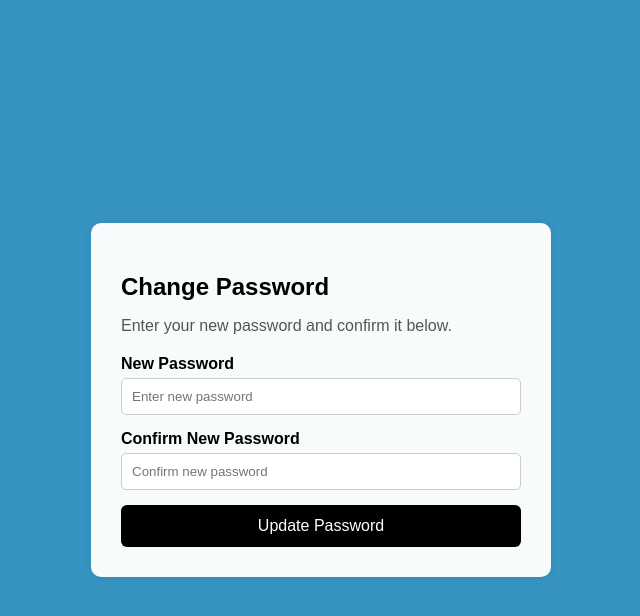
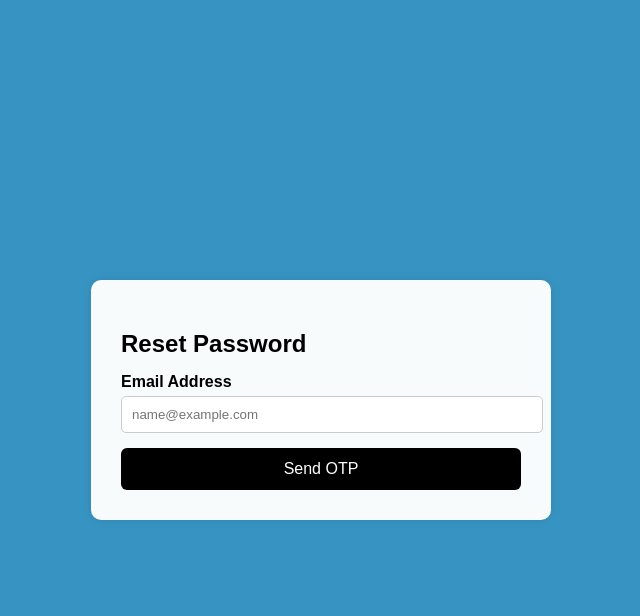
Before and after one commit to Devendra470/Alumni_Portal, a Django app: page /password_reset in a window 1280 px wide. Shown: the top 616 px of the page, without its empty margins (319-959 px from the left). Run offline with Django 5.2, Linux system fonts and the light colour scheme.

Commit message:
Added Password Reset Page

```diff
--- a/alumni/admin.py
+++ b/alumni/admin.py
@@ -1,6 +1,7 @@
 from django.contrib import admin
-from .models import User,Events,ProposedEvents
+from .models import User,Events,ProposedEvents,Blog
 # Register your models here.
 admin.site.register(User)
 admin.site.register(Events)
 admin.site.register(ProposedEvents)
+admin.site.register(Blog)
--- a/alumni/templates/alumni/joinnetwork.html
+++ b/alumni/templates/alumni/joinnetwork.html
@@ -17,8 +17,8 @@
 
     <div class="form-container">
       <div style="background-color: rgb(226, 25, 25); text-align: center; border-radius: 50px 50px ; color: white;">
-        {% if flag %}
-          <div class="alert alert-failure">Email ID already exists</div>
+        {% if error %}
+          <div class="error">{{ error }}</div>
         {% endif %}
       </div>
       <h1>Create an Account</h1>
--- a/alumni/templates/alumni/otp_verification.html
+++ b/alumni/templates/alumni/otp_verification.html
@@ -11,7 +11,7 @@
     <div class="form-container">
       <div style="background-color: rgb(226, 25, 25); text-align: center; border-radius: 50px 50px ; color: white;"></div>
       {% if Invalid_Otp %}
-        <div style="text-align: center; background-color: lightgreen; border-radius: 50px 50px;">Invalid OTP.</div>
+        <div class="error">Invalid OTP</div>
       {% endif %}
       {% if resend_otp %}
         <div style="text-align: center; background-color: lightgreen; border-radius: 50px 50px;">OTP Resend Succesfully</div>
--- a/alumni/templates/alumni/password_reset.html
+++ b/alumni/templates/alumni/password_reset.html
@@ -3,18 +3,17 @@
 
 <head>
   <meta charset="UTF-8" />
-  <meta name="viewport" content="width=device-width, initial-scale=1.0" />
-  <title>Change Your Password</title>
+  <meta name="viewport" content="width=device-width, initial-scale=1" />
+  <title>Password Reset</title>
   <style>
     body {
-      margin: 0;
-      padding: 0;
       font-family: Arial, sans-serif;
       background-color: #3794c2;
       display: flex;
       justify-content: center;
       align-items: center;
       height: 100vh;
+      margin: 0;
     }
 
     .form-container {
@@ -26,29 +25,22 @@
     }
 
     h2 {
-      margin-bottom: 10px;
+      margin-bottom: 15px;
       font-size: 24px;
-      font-weight: bold;
-    }
-
-    p {
-      color: #555;
-      margin-bottom: 20px;
-    }
-
-    form {
-      display: flex;
-      flex-direction: column;
     }
 
     label {
       font-weight: 600;
       margin-bottom: 5px;
+      display: block;
     }
 
+    input[type="email"],
+    input[type="text"],
     input[type="password"] {
       padding: 10px;
       margin-bottom: 15px;
+      width: 100%;
       border: 1px solid #ccc;
       border-radius: 5px;
     }
@@ -61,31 +53,86 @@
       border-radius: 6px;
       cursor: pointer;
       font-size: 16px;
+      width: 100%;
     }
 
     button:hover {
       background-color: #333;
+    }
+
+    .error {
+      background-color: #ff4c4c;
+      color: white;
+      border-radius: 6px;
+      padding: 10px;
+      margin-bottom: 15px;
+      text-align: center;
+    }
+
+    .success {
+      background-color: #4CAF50;
+      color: white;
+      border-radius: 6px;
+      padding: 10px;
+      margin-bottom: 15px;
+      text-align: center;
     }
   </style>
 </head>
 
 <body>
   <div class="form-container">
-    {% if flag %}
-    <div style="text-align: center; background-color: red; border-radius: 50px 50px;">Password does not match</div>
+    <!-- Step 1: Email input -->
+    {% if step == 1 %}
+      <h2>Reset Password</h2>
+      {% if error %}
+        <div class="error">{{ error }}</div>
+      {% endif %}
+      <form method="post" action="{% url 'password_reset_page' %}">
+        {% csrf_token %}
+        <label for="email">Email Address</label>
+        <input type="email" name="email" id="email" placeholder="name@example.com" required />
+        <button type="submit">Send OTP</button>
+      </form>
     {% endif %}
-    <h2>Change Password</h2>
-    <p>Enter your new password and confirm it below.</p>
-    <form method="post" action="{% url 'password_reset' %}">
-      {% csrf_token %}
-      <label for="new-password">New Password</label>
-      <input type="password" name="newpassword" placeholder="Enter new password" required />
 
-      <label for="confirm-password">Confirm New Password</label>
-      <input type="password" name="confirmpassword" placeholder="Confirm new password" required />
+    <!-- Step 2: OTP verification -->
+    {% if step == 2 %}
+      <h2>Verify OTP</h2>
+      {% if error %}
+        <div class="error">{{ error }}</div>
+      {% endif %}
+      <form method="post" action="{% url 'verify_password_otp' %}">
+        {% csrf_token %}
+        <label for="otp">Enter OTP</label>
+        <input type="text" name="otp" id="otp" placeholder="Enter the OTP sent to your email" required />
+        <button type="submit">Verify OTP</button>
+      </form>
+    {% endif %}
 
-      <button type="submit">Update Password</button>
-    </form>
+    <!-- Step 3: New password -->
+    {% if step == 3 %}
+      <h2>Create New Password</h2>
+      {% if error %}
+        <div class="error">{{ error }}</div>
+      {% endif %}
+      <form method="post" action="{% url 'new_password' %}">
+        {% csrf_token %}
+        <label for="new_password">New Password</label>
+        <input type="password" name="new_password" id="new_password" required />
+        <label for="confirm_password">Confirm New Password</label>
+        <input type="password" name="confirm_password" id="confirm_password" required />
+        <button type="submit">Reset Password</button>
+      </form>
+    {% endif %}
+
+    <!-- Success Message -->
+    {% if step == 4 %}
+      <div class="success">
+        Password has been reset successfully! <br />
+        <a href="{% url 'signin' %}">Click here to login</a>
+      </div>
+    {% endif %}
   </div>
 </body>
 
--- a/alumni/urls.py
+++ b/alumni/urls.py
@@ -13,8 +13,14 @@ urlpatterns = [
     path('logout',views.logout,name='logout'),
     path('verify_otp',views.verify_otp,name="verify_otp"),
     path('resend_otp',views.resend_otp,name='resend_otp'),
-    path('password_reset',views.password_reset_page,name='password_reset'),
-    path('change_password',views.passoword_reset,name='change_password'),
+
+    path('password_reset',views.password_reset,name='password_reset'),
+    path('password_reset_page',views.password_reset_page,name='password_reset_page'),
+    path('verify_password_otp',views.verify_password_otp,name='verify_password_otp'),
+    path('new_password',views.new_password,name='new_password'),
+    path('change_password',views.password_reset,name='change_password'),
+
+
     path('blog',views.blog,name='blog'),
     path('about_us',views.about_us,name='about_us'),
     path('alumni',views.alumni,name='alumni'),
--- a/alumni/views.py
+++ b/alumni/views.py
@@ -18,13 +18,13 @@ def homepage(request):
 def signup(request):
     return render(request,'alumni/joinnetwork.html')
 
-# Displaying SIgnin Page
+# Displaying Signin Page
 def signin(request):
     return render(request,'alumni/signin.html')
 
 # Module to display password change page
-def password_reset_page(request):
-    return render(request,'alumni/password_reset.html')
+def password_reset(request):
+    return render(request,'alumni/password_reset.html',{'step':1})
 
 # Module to display About Us page
 def about_us(request):
@@ -91,7 +91,7 @@ def create_account(request):
     request.session['otp']=otp
 
     if (User.objects.filter(email=email).exists()): #Checking if email already exist
-        return render(request,'alumni/joinnetwork.html',{'flag':True})
+        return render(request,'alumni/joinnetwork.html',{'error':'Email ID already exist'})
 
     # If email id does not exist then send otp
     else:
@@ -111,7 +111,7 @@ def signindata(request):
         logged_user=User.objects.get(email=entered_email)
         role=logged_user.role
     except User.DoesNotExist:
-        return render(request,'alumni/signin.html',{'flag':True}) #If not Found functon returns
+        return render(request,'alumni/signin.html',{'error':'Invalid User ID or Password'}) #If not Found functon returns
     firstname=logged_user.first_name
     # If function does not return then email is found now check for password
     if(check_password(password,logged_user.password)):
@@ -125,7 +125,7 @@ def signindata(request):
         elif(role=='Student'):
             return render(request,'alumni/student.html',{'name':firstname})
     else:
-        return render(request,'alumni/signin.html',{'flag':True})
+        return render(request,'alumni/signin.html',{'error':'Invalid User Id or Password'})
 
 
 #Module to Logout
@@ -145,7 +145,7 @@ def verify_otp(request):
             signup_data=request.session.get('user_data')
             Create_user(signup_data)
             request.session.pop('otp',None)
-            return render(request,'alumni/signin.html',{'created':True,'flag':False})
+            return render(request,'alumni/signin.html',{'created':True,'error':False})
         # IF Incorrect Otp is entered
         else:
             return render(request,'alumni/otp_verification.html',{'Invalid_Otp':True})
@@ -182,15 +182,48 @@ def Create_user(signup_data):
                         graduation_year=signup_data['gradyear'],
                         degree=signup_data['degree'])
 # Module to Change Password
-def passoword_reset(request):
-    new_password=request.POST.get('newpassword')
-    confirm_password=request.POST.get('confirmpassword')
-    print(new_password)
-    print(confirm_password)
+def password_reset_page(request):
+    if request.method=='POST':
+        email=request.POST.get('email')
+        try:
+            user=User.objects.get(email=email)
+        except User.DoesNotExist:
+            return render(request,'alumni/password_reset.html',{'step':1,'error':'Invalid Email Id.'})
+        otp=''.join([str(random.randint(0,9)) for _ in range(6)])
+        request.session['password_reset_otp']=otp
+        request.session['password_reset_email']=email
+        send_otp(email,otp,None)
+        return render(request,'alumni/password_reset.html',{'step':2})
+    return render (request,'alumni/password_reset.html',{'step':1})
+
+def verify_password_otp(request):
+    entered_otp=request.POST.get('otp')
+    if(entered_otp==request.session.get('password_reset_otp')):
+        return render(request,'alumni/password_reset.html',{'step':3})
+    else:
+        return render(request,'alumni/password_reset.html',{'step':2,'error':'Invalid OTP'})
+
+def new_password(request):
+    new_password=request.POST.get('new_password')
+    confirm_password=request.POST.get('confirm_password')
     if(new_password==confirm_password):
-          pass
+        email=request.session.get('password_reset_email')
+        if not email:
+            return redirect('password_reset')
+        user=User.objects.get(email=email)
+        user.password=make_password(new_password)
+        user.save()
+        request.session.pop('password_reset_otp')
+        request.session.pop('password_reset_email')
+        return render(request,'alumni/password_reset.html',{'step':4})
     else:
-         return render(request,'alumni/password_reset.html',{'flag': True})
+        return render(request,'alumni/password_reset.html',{'step':3,'error':"Password Does not Match"})
+
+
+
+
+
+
 
 # Module to display blog page
 def blog(request):
```
Also changed, not shown: alumni/models.py (+8 -0 lines), alumni/templates/alumni/signin.html (+5 -3 lines), static/joinnetwork.css (+17 -0 lines), static/signin.css (+16 -0 lines), alumni/migrations/0006_blog.py (added), db.sqlite3.
